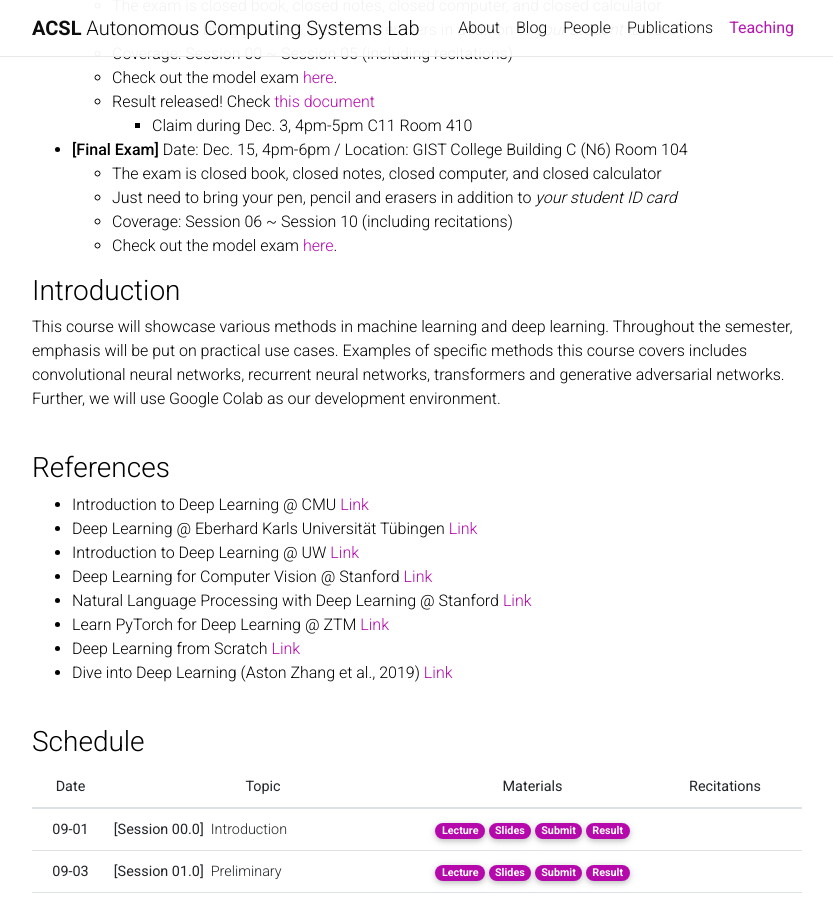
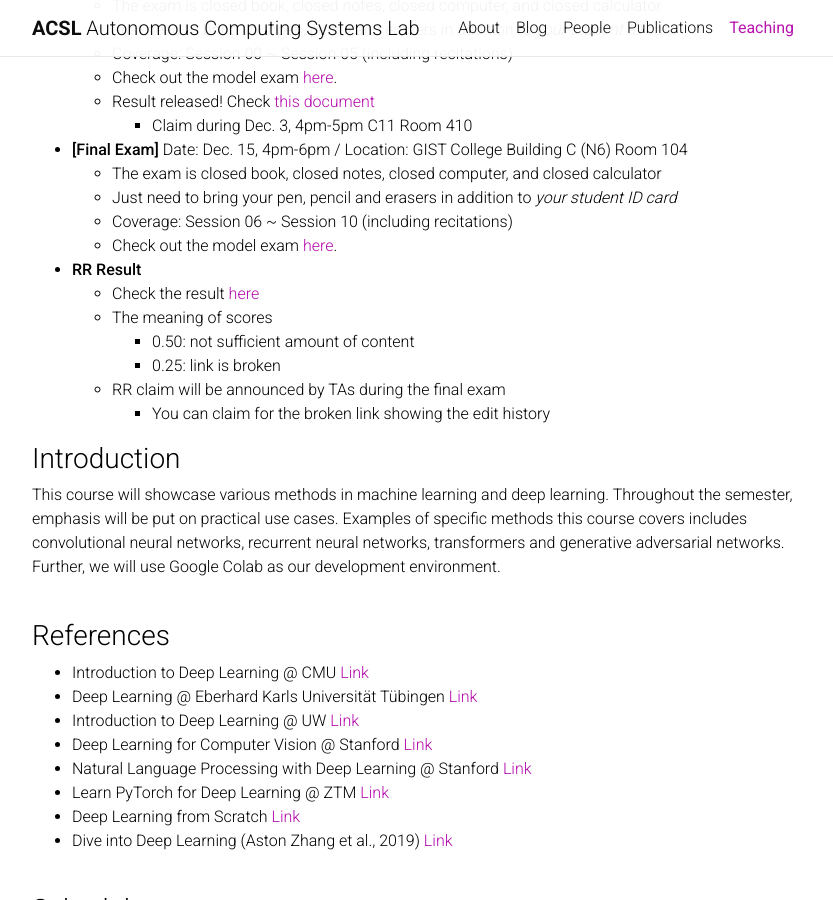
Before and after one commit to Uehwan/Uehwan.github.io, a Jekyll site: the page built from _teaching/aiexplab25fall.md, in a window 1280 px wide and 900 px high, scrolled down 699 px. Shown: the whole window, without its empty margins (223-1056 px from the left). Built offline with Jekyll 4.4.1, drawn with Linux system fonts in a browser that asks for light colours; nearby versions of some CDN libraries; comment, search, counter and statistics services are not loaded; a style sheet for code colours, icons or effects is not loaded.

Commit message:
final notice

```diff
--- a/_teaching/aiexplab25fall.md
+++ b/_teaching/aiexplab25fall.md
@@ -36,6 +36,13 @@ Yi-Rum, Kim (kimyirum@gm.gist.ac.kr) <br/>
   * Just need to bring your pen, pencil and erasers in addition to *your student ID card*
   * Coverage: Session 06 ~ Session 10 (including recitations)
   * Check out the model exam [here](https://docs.google.com/document/d/1_OjEWEkLlnzMXXiWUX__nZ_6PSirY1bOFo0Osf27sy4/edit?usp=sharing).
+* **RR Result**
+  * Check the result [here](https://docs.google.com/spreadsheets/d/1mGIe3Ve6CKLcIRmi_lvmQBS-bXXKwAa4088FSIUQ1Tg/edit?usp=sharing)
+  * The meaning of scores
+    * 0.50: not sufficient amount of content
+    * 0.25: link is broken
+  * RR claim will be announced by TAs during the final exam
+    * You can claim for the broken link showing the edit history
 
 
 ### Introduction
```
